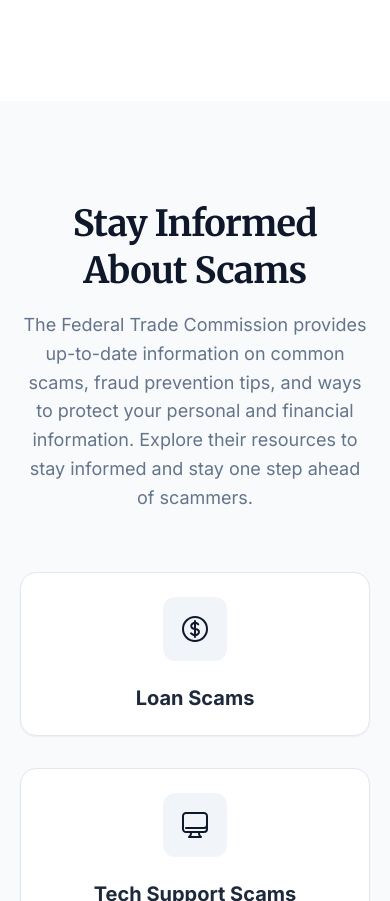
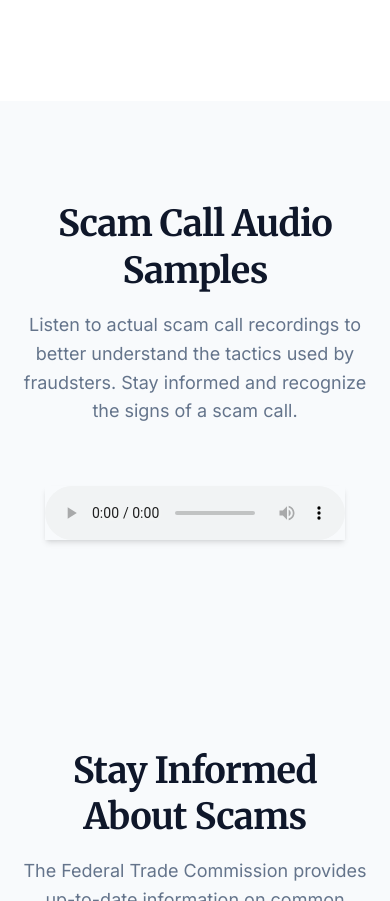
Before and after one commit to n8thegr8/crestwood-loan-advisors-site, a plain HTML site: page index.html in a window 390 px wide. Shown: the part 1277-2178 px from the top of the page. Drawn offline with Linux system fonts and the light colour scheme.

Commit message:
Automated update from AI Site Manager
Request: I want you to add a new section after this paragraph for audio samples of
calls.
"Scams can occur through email, mail, phone calls, text messages, or online
communications or come from trusted individuals or organizations. Staying
informed about common scam tactics can help protect you and your loved ones.
"
It should appear before the "Stay informed about Scams"
It should contain a sample call from the scammers.  The attached MP3 should
be used for the audio player.  The title should be a similar style to Stay
Informed About Scams, maybe add some intro text and then players should be
below it, centered.  The section should be centered like the rest of the
site.

Thanks,

Nate Maxfield

```diff
--- a/index.html
+++ b/index.html
@@ -69,6 +69,22 @@
                     <p>Scams can occur through email, mail, phone calls, text messages, or online communications or come
                         from trusted individuals or organizations. Staying informed about common scam tactics can help
                         protect you and your loved ones.</p>
+                </div>
+            </div>
+        </section>
+
+        <section class="audio-samples" style="padding: 100px 0;">
+            <div class="container">
+                <div class="section-header">
+                    <h3>Scam Call Audio Samples</h3>
+                    <p>Listen to actual scam call recordings to better understand the tactics used by fraudsters. Stay
+                        informed and recognize the signs of a scam call.</p>
+                </div>
+                <div style="text-align: center;">
+                    <audio controls style="max-width: 600px; margin: 0 auto; box-shadow: var(--shadow-md);">
+                        <source src="https://cwassets49.blob.core.windows.net/assets/PlayingYouOffYourSpeechisTooLongFanfare-7979fccae1e3f4d5.mp3" type="audio/mpeg">
+                        Your browser does not support the audio element.
+                    </audio>
                 </div>
             </div>
         </section>
```
